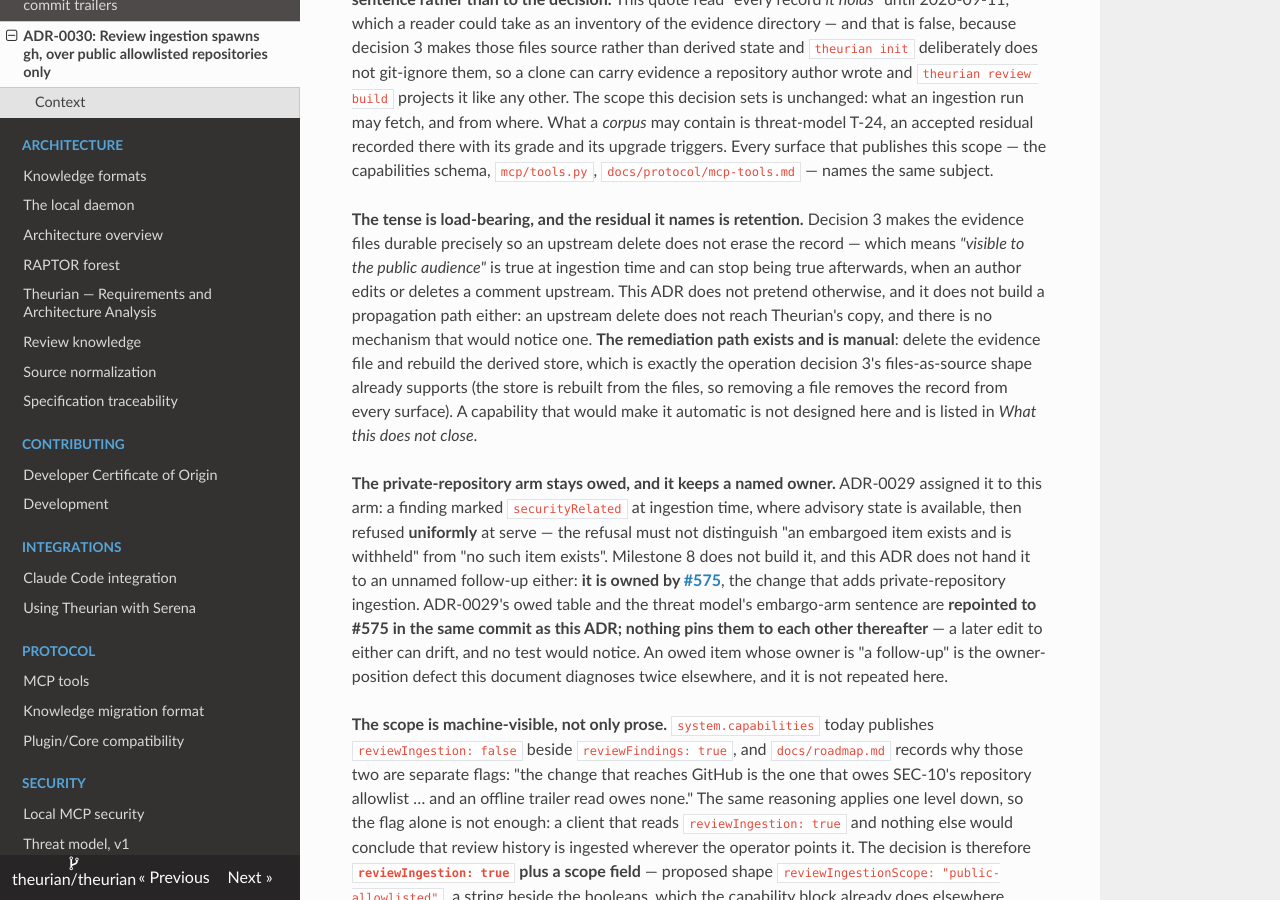
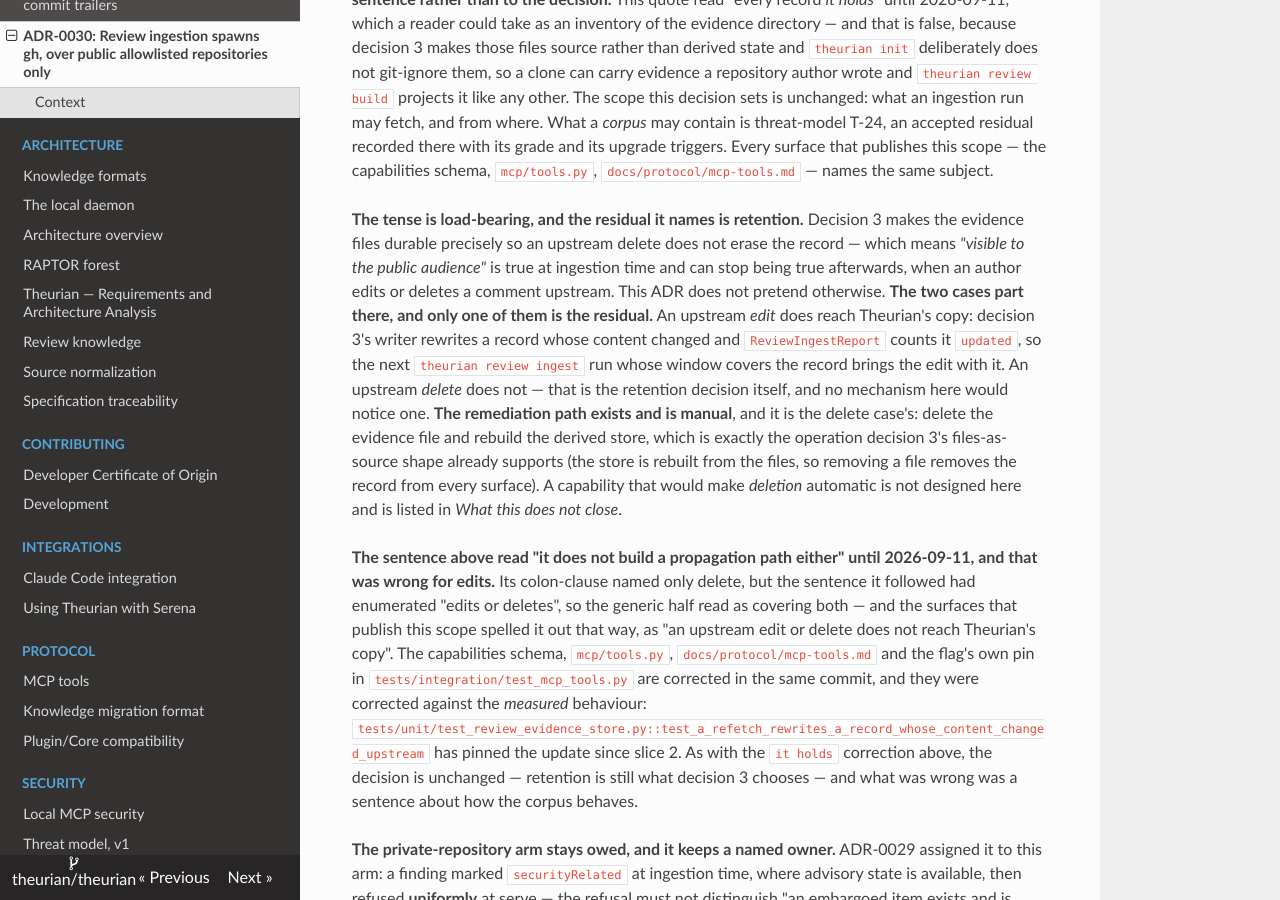
Before and after one commit to theurian/theurian, an MkDocs documentation site: the page built from docs/adr/0030-github-review-ingestion-spawns-gh.md, in a window 1280 px wide and 900 px high, scrolled down 8517 px. Built offline with MkDocs 1.6.1, drawn with Linux system fonts in a browser that asks for light colours; some of the changed text lies outside the part shown.

Commit message:
docs(review): split the retention sentence, which was false for edits
Four surfaces published "an upstream edit or delete does not reach
Theurian's copy and nothing here would notice one", with the manual
delete-the-file-and-rebuild remediation offered for both. The edit half
is false and has been since slice 2: `ReviewEvidenceStore` rewrites a
record whose content changed upstream and `ReviewIngestReport` counts
it `updated`, pinned by
`test_a_refetch_rewrites_a_record_whose_content_changed_upstream`. So
the sentence told an operator that a corrected comment could only be
propagated by deleting evidence that has no rebuild -- advice whose
precondition was wrong and whose cost is somebody's data.

Split honestly on every surface that carries it: an edit reaches the
copy on the next ingest run whose window covers the record; a delete
does not, which is the retention residual decision 3 chose; and the
manual remediation is the delete case's.

ADR-0030 decision 2 is corrected in place under its own rule 6. Its
colon-clause named only delete, so it is the source the other surfaces
widened past -- but the clause before it, "it does not build a
propagation path either", followed an enumeration of "edits or deletes"
and reads as covering both, and *What this does not close* item 8
spelled the widening out in its heading. The decision is unchanged;
what was wrong was a sentence about how the corpus behaves.

Beyond the two surfaces the finding named: `mcp/tools.py`'s comment and
the flag's own pin in `test_mcp_tools.py` carried the identical
sentence, and that comment records that these sentences are spelled one
way across all four deliberately. Correcting two of four would have
left the false half live in the file that says so.

Review-Finding: adversarial HIGH — the durability sentence is false for edits and its advice is destructive
Signed-off-by: Takehide Uchida <utchy@graphnote-design.com>

```diff
--- a/docs/adr/0030-github-review-ingestion-spawns-gh.md
+++ b/docs/adr/0030-github-review-ingestion-spawns-gh.md
@@ -371,14 +371,31 @@ the same subject.
 makes the evidence files durable precisely so an upstream delete does not erase
 the record — which means *"visible to the public audience"* is true at ingestion
 time and can stop being true afterwards, when an author edits or deletes a
-comment upstream. This ADR does not pretend otherwise, and it does not build a
-propagation path either: an upstream delete does not reach Theurian's copy, and
-there is no mechanism that would notice one. **The remediation path exists and is
-manual**: delete the evidence file and rebuild the derived store, which is
+comment upstream. This ADR does not pretend otherwise. **The two cases part
+there, and only one of them is the residual.** An upstream *edit* does reach
+Theurian's copy: decision 3's writer rewrites a record whose content changed and
+`ReviewIngestReport` counts it `updated`, so the next `theurian review ingest`
+run whose window covers the record brings the edit with it. An upstream *delete*
+does not — that is the retention decision itself, and no mechanism here would
+notice one. **The remediation path exists and is manual**, and it is the delete
+case's: delete the evidence file and rebuild the derived store, which is
 exactly the operation decision 3's files-as-source shape already supports (the
 store is rebuilt from the files, so removing a file removes the record from every
-surface). A capability that would make it automatic is not designed here and is
-listed in *What this does not close*.
+surface). A capability that would make *deletion* automatic is not designed here
+and is listed in *What this does not close*.
+
+**The sentence above read "it does not build a propagation path either" until
+2026-09-11, and that was wrong for edits.** Its colon-clause named only delete,
+but the sentence it followed had enumerated "edits or deletes", so the generic
+half read as covering both — and the surfaces that publish this scope spelled it
+out that way, as "an upstream edit or delete does not reach Theurian's copy". The
+capabilities schema, `mcp/tools.py`, `docs/protocol/mcp-tools.md` and the flag's
+own pin in `tests/integration/test_mcp_tools.py` are corrected in the same
+commit, and they were corrected against the *measured* behaviour:
+`tests/unit/test_review_evidence_store.py::test_a_refetch_rewrites_a_record_whose_content_changed_upstream`
+has pinned the update since slice 2. As with the `it holds` correction above, the
+decision is unchanged — retention is still what decision 3 chooses — and what was
+wrong was a sentence about how the corpus behaves.
 
 **The private-repository arm stays owed, and it keeps a named owner.** ADR-0029
 assigned it to this arm: a finding marked `securityRelated` at ingestion time,
@@ -977,10 +994,14 @@ Two inherited controls are named so the serve slice does not rediscover them:
 7. **What `gh` does after the vector is handed over.** Clause 8's version floor
    bounds *which* binary, not its behaviour; the residual is recorded in decision
    1 and in *Consequences → Negative*.
-8. **Propagating an upstream edit or delete into the evidence files.** Decision 2
+8. **Propagating an upstream *delete* into the evidence files.** Decision 2
    records the retention residual and the manual remediation — delete the file,
    rebuild the derived store; a capability that *notices* an upstream deletion and
-   acts on it is not designed here.
+   acts on it is not designed here. An upstream **edit** is not in this item and
+   never was: a refetch rewrites the record and reports it `updated`. The heading
+   read "an upstream edit or delete" until 2026-09-11, matching the widening
+   decision 2 records above and describing as unbuilt something the write path
+   already does.
 9. **Headless environment-token authentication.** Excluded from clause 4's
    constant by decision, not by omission: identity comes from the operator's
    persisted `gh` login. Admitting a token variable is a decision with its own
```
Also changed, not shown: docs/protocol/mcp-tools.md (+9 -4 lines), 3 other files.
